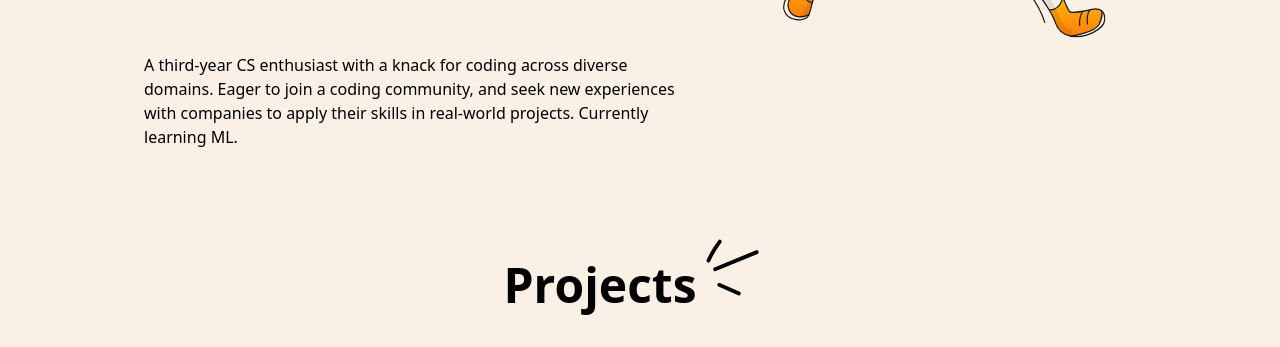
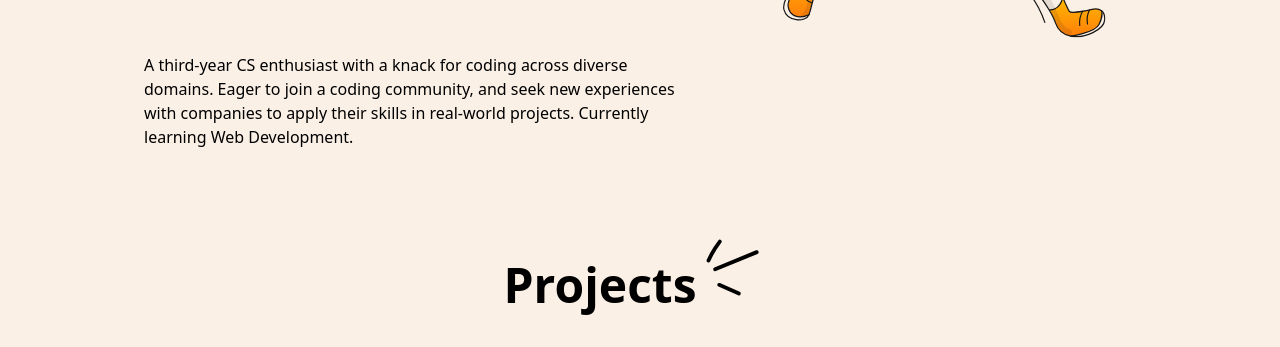
Before and after one commit to Greethika-D/Portfolio, a plain HTML site: page index.html in a window 1280 px wide. Shown: the part 443-790 px from the top of the page. Drawn offline with nearby package versions, Linux system fonts and the light colour scheme.

Commit message:
Update index.html

```diff
--- a/index.html
+++ b/index.html
@@ -45,7 +45,7 @@
 
           <div>
             <p class="font-poppins py-8 md:w-3/4 md:py-0 lg:w-[550px]">
-                A third-year CS enthusiast with a knack for coding across diverse domains. Eager to join a coding community, and seek new experiences with companies to apply their skills in real-world projects. Currently learning ML.
+                A third-year CS enthusiast with a knack for coding across diverse domains. Eager to join a coding community, and seek new experiences with companies to apply their skills in real-world projects. Currently learning Web Development.
             </p>
           </div>
         </div>
```
